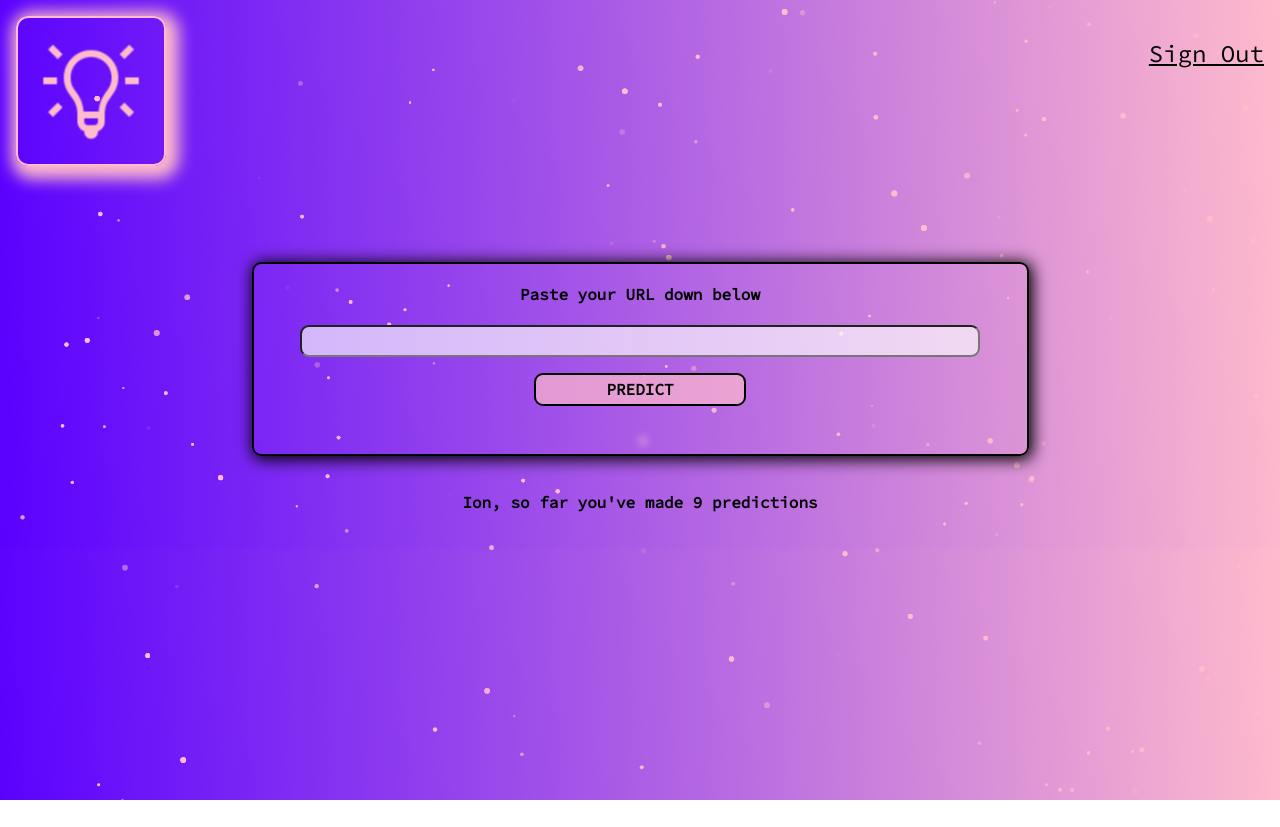
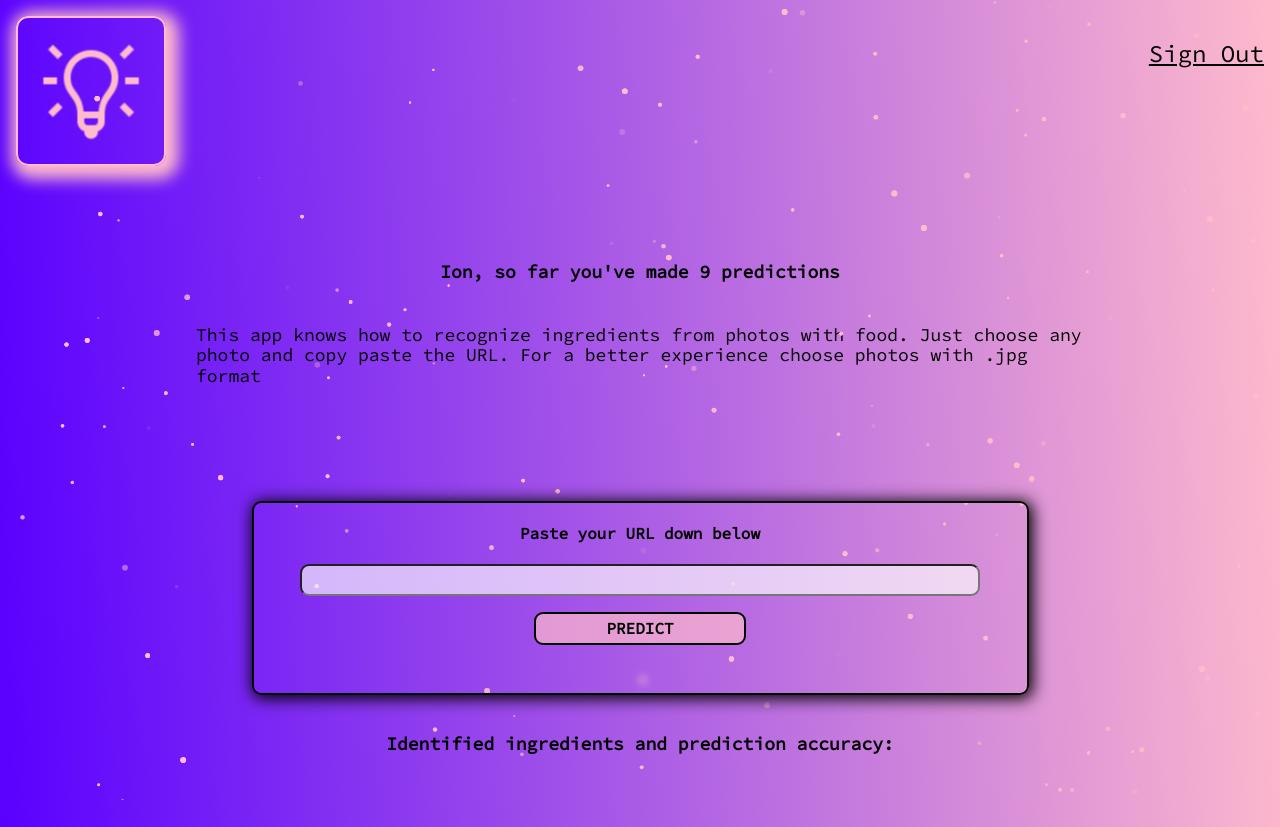
Before and after one commit to Vancios86/smart-app, a React (Create React App) app in the folder smart-app-frontend/: page / in a window 1280 px wide. Before the commit the page ends 800 px from the top, so only its background shows below. Built offline with nearby package versions, Linux system fonts and the light colour scheme; what clarifai would draw is missing.

Commit message:
fetch,sort and display the data from the api

```diff
--- a/smart-app-frontend/src/App.js
+++ b/smart-app-frontend/src/App.js
@@ -9,8 +9,8 @@ function App() {
     <div className="App">
       <Logo />
       <Navigation />
+      <PredictionsCount />
       <ImageLinkForm />
-      <PredictionsCount />
       <ParticlesBackground />
     </div>
   );
--- /dev/null
+++ b/smart-app-frontend/src/components/dataDisplay/DataDisplay.css
@@ -0,0 +1,28 @@
+.dataDisplay {
+  display: -webkit-box;
+  display: -ms-flexbox;
+  display: flex;
+  -webkit-box-orient: vertical;
+  -webkit-box-direction: normal;
+      -ms-flex-direction: column;
+          flex-direction: column;
+  -webkit-box-pack: start;
+      -ms-flex-pack: start;
+          justify-content: flex-start;
+  -webkit-box-align: center;
+      -ms-flex-align: center;
+          align-items: center;
+}
+
+.dataDisplay h4 {
+  font-size: 18px;
+}
+
+.dataDisplay p {
+  max-width: 888px;
+  font-variant-caps: small-caps;
+  -webkit-text-emphasis: open;
+          text-emphasis: open;
+  font-variant-numeric: oldstyle-nums;
+}
+/*# sourceMappingURL=DataDisplay.css.map */
--- /dev/null
+++ b/smart-app-frontend/src/components/dataDisplay/DataDisplay.js
@@ -0,0 +1,14 @@
+import "./DataDisplay.css";
+
+const DataDisplay = ({ data }) => {
+  const items = data.map((item) => `${item.name}: ${item.value} / \n`);
+
+  return (
+    <div className="dataDisplay">
+      <h4>Identified ingredients and prediction accuracy:</h4>
+      <p>{items}</p>
+    </div>
+  );
+};
+
+export default DataDisplay;
--- /dev/null
+++ b/smart-app-frontend/src/components/dataDisplay/DataDisplay.scss
@@ -0,0 +1,15 @@
+.dataDisplay {
+  display: flex;
+  flex-direction: column;
+  justify-content: flex-start;
+  align-items: center;
+  h4 {
+    font-size: 18px;
+  }
+  p {
+    max-width: 888px;
+    font-variant-caps: small-caps;
+    text-emphasis: open;
+    font-variant-numeric: oldstyle-nums;
+  }
+}
--- a/smart-app-frontend/src/components/imageLinkForm/ImageLinkForm.js
+++ b/smart-app-frontend/src/components/imageLinkForm/ImageLinkForm.js
@@ -2,6 +2,7 @@ import "./ImageLinkForm.css";
 import AIPredict from "../AIPredict/AIPredict";
 import { useState } from "react";
 import Clarifai from "clarifai";
+import DataDisplay from "../dataDisplay/DataDisplay";
 
 const app = new Clarifai.App({
   apiKey: "8ddcea24d66c4b928328a75cedd3d670",
@@ -9,7 +10,7 @@ const app = new Clarifai.App({
 
 const ImageLinkForm = () => {
   const [userInput, setUserInput] = useState("");
-  const [imageUrl, setImageUrl] = useState("");
+  const [ingredients, setIngredients] = useState([]);
 
   const insertUrlInput = (e) => {
     e.preventDefault();
@@ -17,22 +18,16 @@ const ImageLinkForm = () => {
   };
 
   const buttonSubmit = (click) => {
-    setImageUrl((imageUrl) => userInput);
-    console.log("image url", imageUrl);
-    console.log("user input", userInput);
-
-    app.models.predict(Clarifai.GENERAL_MODEL, `${userInput}`).then(
-      function (response) {
-        const objectName = response.outputs[0].data.concepts[0].name;
-        console.log(objectName);
-      },
-      function (err) {
-        console.log("error found", err);
-      }
-    );
+    app.models
+      .predict(Clarifai.FOOD_MODEL, `${userInput}`)
+      .then((response) => {
+        return setIngredients(response.outputs[0].data.concepts);
+      })
+      .catch((err) => console.log("error occured:", err));
   };
 
   return (
+    <>
       <div className="centered">
         <div className="imageLinkForm">
           <h4>{"Paste your URL down below"}</h4>
@@ -43,9 +38,11 @@ const ImageLinkForm = () => {
             onChange={insertUrlInput}
           />
           <button onClick={buttonSubmit}>PREDICT</button>
-        <AIPredict imageUrl={imageUrl} />
+          <AIPredict imageUrl={userInput} />
         </div>
       </div>
+      <DataDisplay data={ingredients} />
+    </>
   );
 };
 
--- /dev/null
+++ b/smart-app-frontend/src/components/predictionsCount/Predictions.css
@@ -0,0 +1,13 @@
+.predictionsCount {
+  -webkit-box-orient: vertical;
+  -webkit-box-direction: normal;
+      -ms-flex-direction: column;
+          flex-direction: column;
+  padding-top: 4.5rem;
+  font-size: 18px;
+}
+
+.predictionsCount p {
+  max-width: 888px;
+}
+/*# sourceMappingURL=Predictions.css.map */
--- /dev/null
+++ b/smart-app-frontend/src/components/predictionsCount/Predictions.scss
@@ -0,0 +1,8 @@
+.predictionsCount {
+  flex-direction: column;
+  padding-top: 4.5rem;
+  font-size: 18px;
+  p {
+    max-width: 888px;
+  }
+}
--- a/smart-app-frontend/src/components/predictionsCount/PredictionsCount.js
+++ b/smart-app-frontend/src/components/predictionsCount/PredictionsCount.js
@@ -1,7 +1,14 @@
+import "./Predictions.css";
+
 const PredictionsCount = () => {
   return (
     <div className="predictionsCount centered">
       <h4>{`Ion, so far you've made 9 predictions`}</h4>
+      <p>
+        This app knows how to recognize ingredients from photos with food. Just
+        choose any photo and copy paste the URL. For a better experience choose
+        photos with .jpg format
+      </p>
     </div>
   );
 };
```
Also changed, not shown: 2 other files (tests, documents, lock files or other folders). Lines whose indentation alone changed are shown as unchanged.
